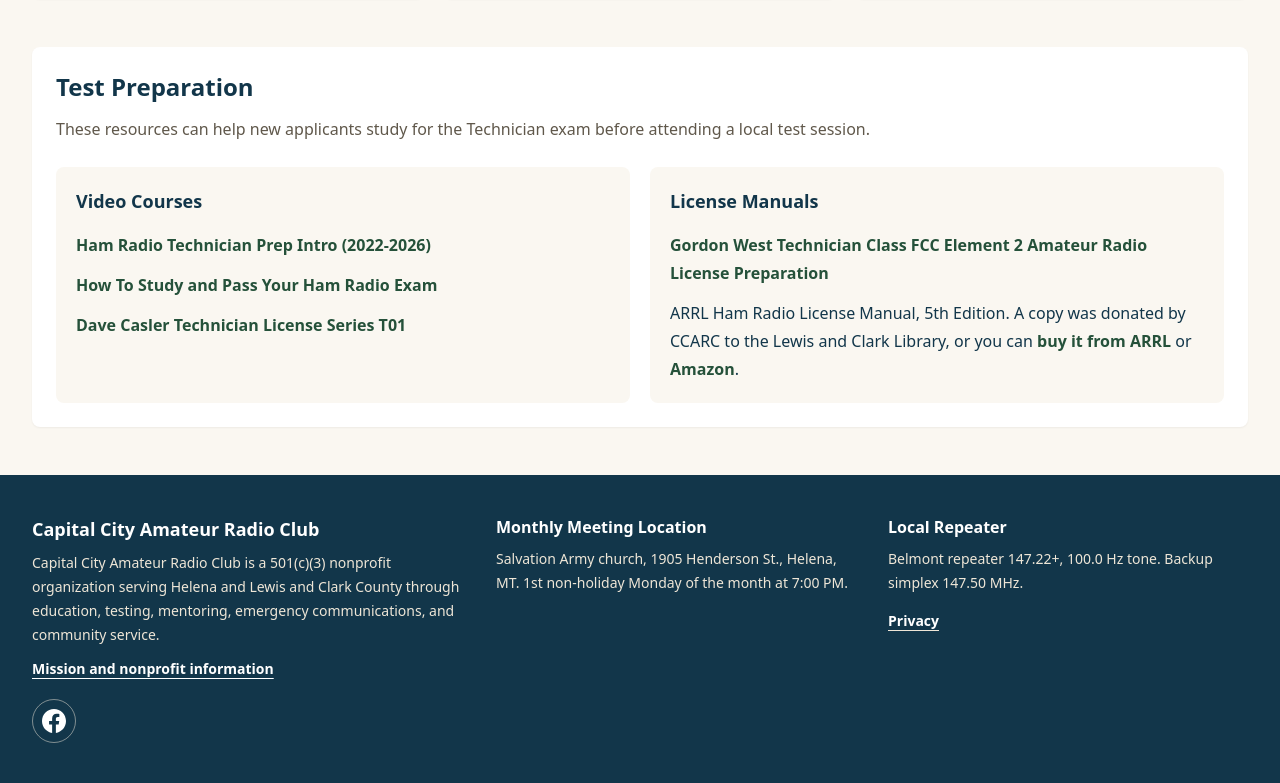
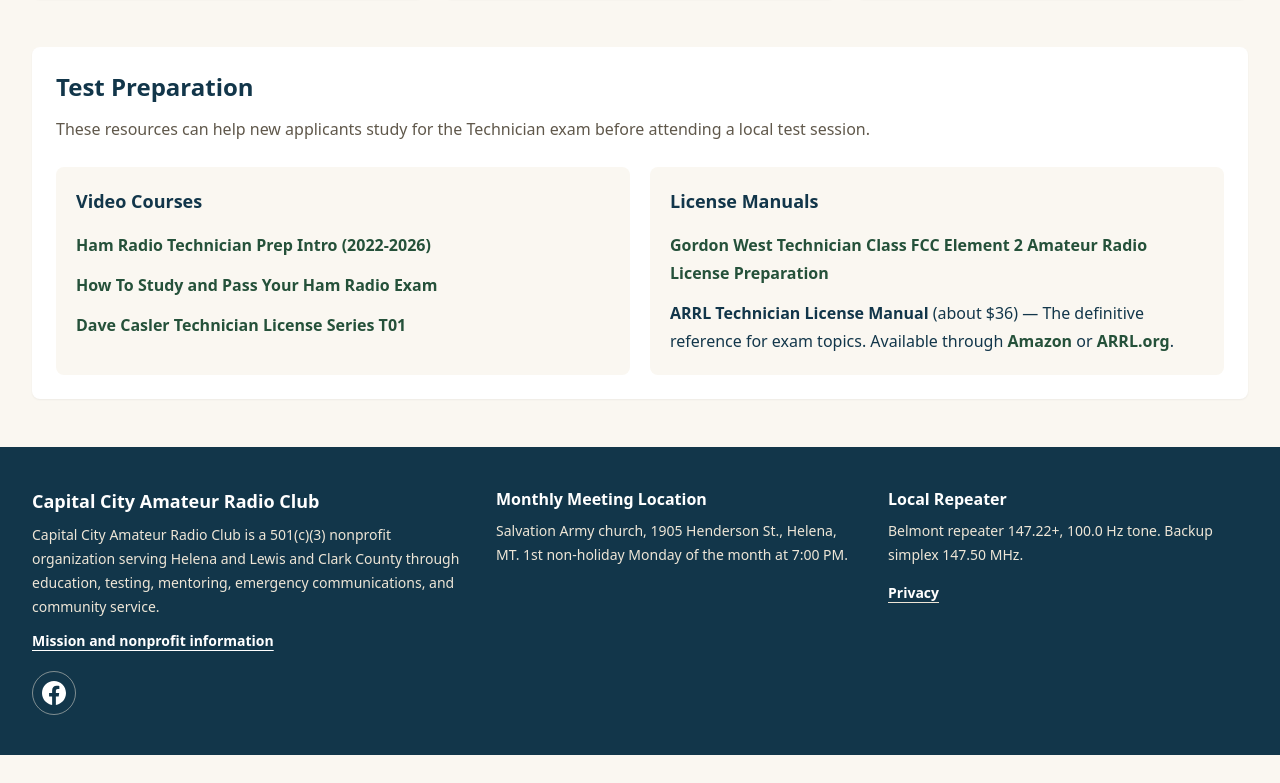
Before and after one commit to membership-ccarc/n7rb, a Next.js app: page /testing in a window 1280 px wide. Shown: the part 914-1697 px from the top of the page. After the commit the page ends 1669 px from the top, so only its background shows below. Built offline with nearby package versions, Linux system fonts and the light colour scheme; no server answers.

Commit message:
further refinement to the license manual offering.

```diff
--- a/app/testing/page.tsx
+++ b/app/testing/page.tsx
@@ -111,13 +111,13 @@
                 </a>
               </li>
               <li>
-                ARRL Ham Radio License Manual, 5th Edition. A copy was donated by CCARC to the Lewis and Clark Library, or you can{" "}
-                <a className="font-bold text-pine-700 underline-offset-4 hover:underline focus-visible:outline focus-visible:outline-2 focus-visible:outline-offset-4" href="https://home.arrl.org/action/Store/Product-Details/productId/2003373064" target="_blank" rel="noopener noreferrer">
-                  buy it from ARRL
+                <strong className="text-mountain-900">ARRL Technician License Manual</strong> (about $36) — The definitive reference for exam topics. Available through{" "}
+                <a className="font-bold text-pine-700 underline-offset-4 hover:underline focus-visible:outline focus-visible:outline-2 focus-visible:outline-offset-4" href={LINKS.AMAZON_TECHNICIAN_MANUAL_URL} target="_blank" rel="noopener noreferrer">
+                  Amazon
                 </a>{" "}
                 or{" "}
-                <a className="font-bold text-pine-700 underline-offset-4 hover:underline focus-visible:outline focus-visible:outline-2 focus-visible:outline-offset-4" href={LINKS.AMAZON_TECHNICIAN_MANUAL_URL} target="_blank" rel="noopener noreferrer">
-                  Amazon
+                <a className="font-bold text-pine-700 underline-offset-4 hover:underline focus-visible:outline focus-visible:outline-2 focus-visible:outline-offset-4" href={LINKS.ARRL_TECHNICIAN_MANUAL_URL} target="_blank" rel="noopener noreferrer">
+                  ARRL.org
                 </a>
                 .
               </li>
```
